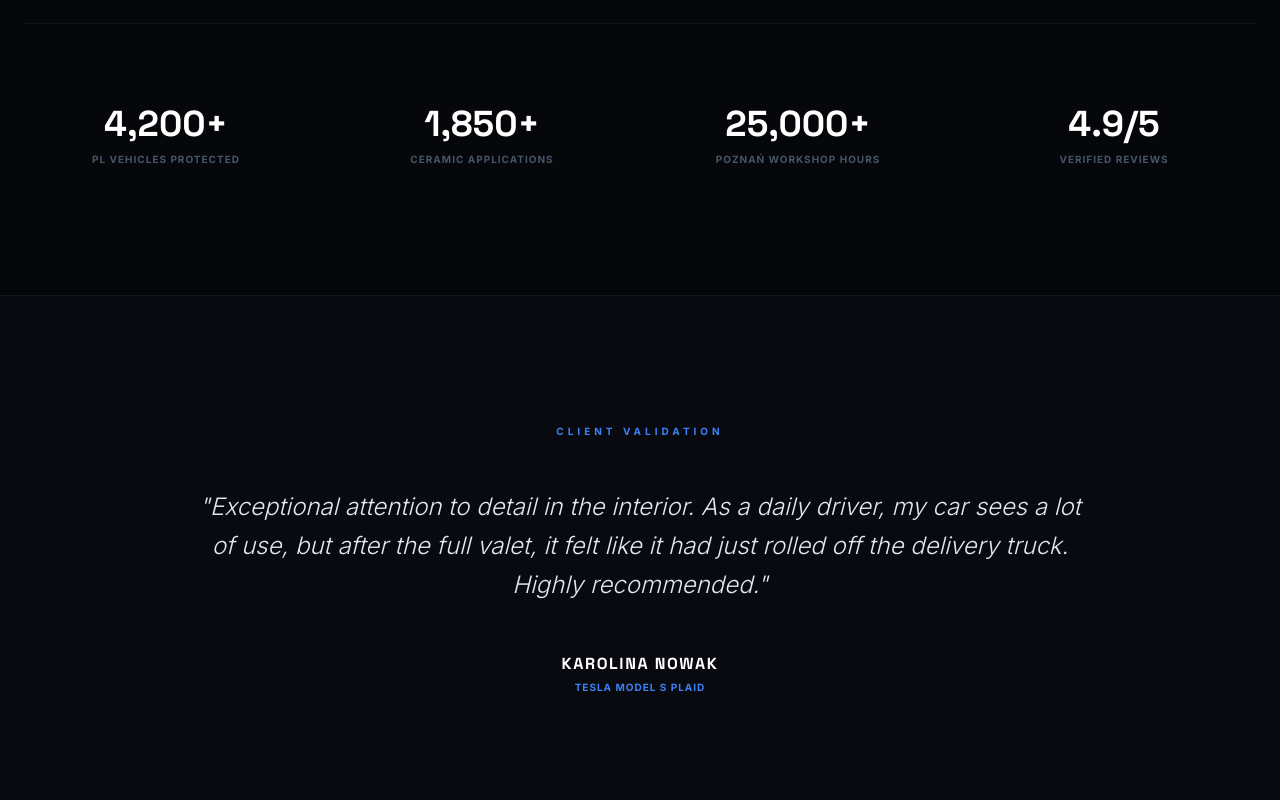
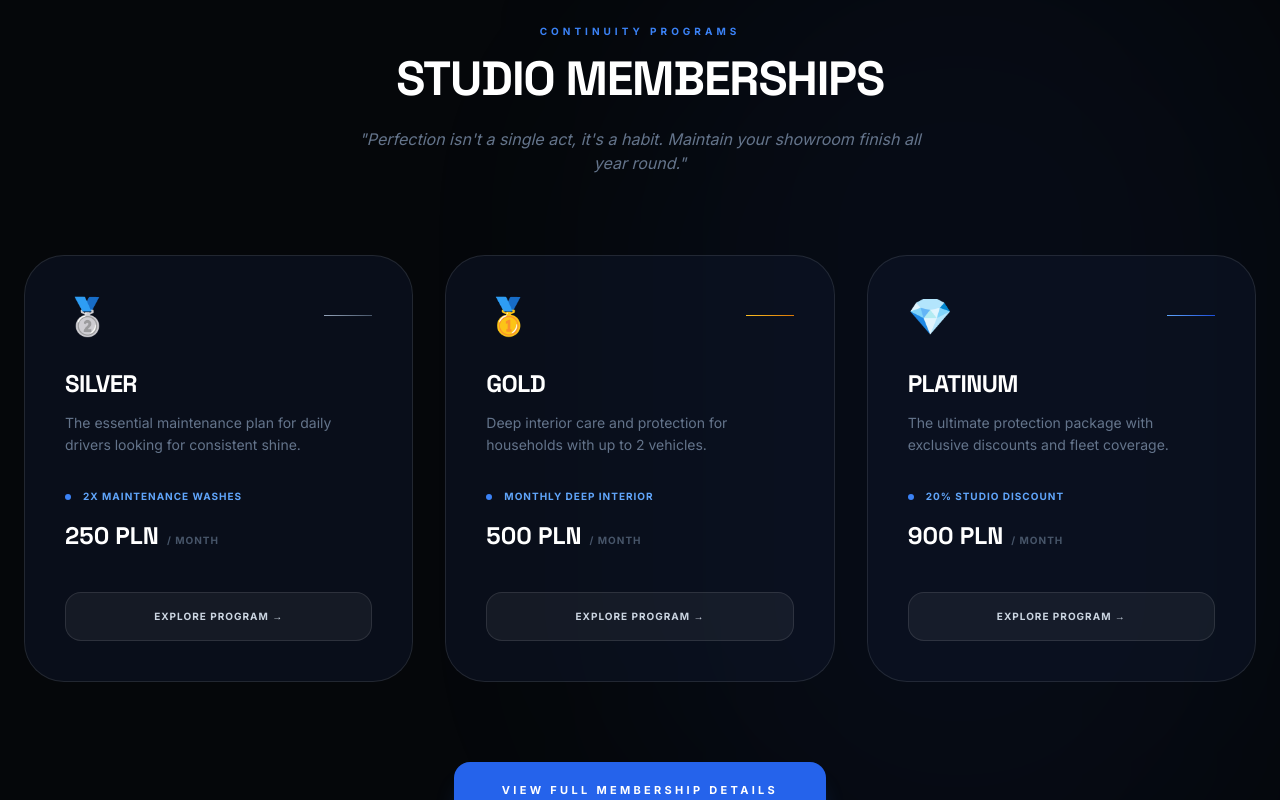
Before and after one commit to contactcardetailingpl-bit/cardetailing, a React (Vite) app: page / in a window 1280 px wide. Shown: the part 1800-2600 px from the top of the page. Built offline with nearby package versions, Linux system fonts and the light colour scheme.

Commit message:
feat: Introduce subscription tiers and improve navigation
Adds subscription tier information to the Home page and enhances the navigation menu with scrollable content and better structure.

```diff
--- a/components/Home.tsx
+++ b/components/Home.tsx
@@ -1,3 +1,4 @@
+
 import React, { useState, useEffect } from 'react';
 import { ViewMode, HomepageContent } from '../types';
 
@@ -28,6 +29,33 @@ const reviews = [
     text: "The AI Advisor helped me choose the right leather protection for my Silverstone interior. The results of the conditioning treatment are fantastic—the leather is supple and smells factory-fresh.",
     rating: 5,
     service: "Interior Restoration"
+  }
+];
+
+const homeTiers = [
+  {
+    name: 'Silver',
+    icon: '🥈',
+    desc: 'The essential maintenance plan for daily drivers looking for consistent shine.',
+    price: '250 PLN',
+    color: 'from-slate-400 to-slate-600',
+    benefit: '2x Maintenance Washes'
+  },
+  {
+    name: 'Gold',
+    icon: '🥇',
+    desc: 'Deep interior care and protection for households with up to 2 vehicles.',
+    price: '500 PLN',
+    color: 'from-amber-400 to-amber-600',
+    benefit: 'Monthly Deep Interior'
+  },
+  {
+    name: 'Platinum',
+    icon: '💎',
+    desc: 'The ultimate protection package with exclusive discounts and fleet coverage.',
+    price: '900 PLN',
+    color: 'from-blue-400 to-blue-700',
+    benefit: '20% Studio Discount'
   }
 ];
 
@@ -116,8 +144,60 @@ const Home: React.FC<HomeProps> = ({ content, onNavigate, onStartTour }) => {
         </div>
       </section>
 
+      {/* New Membership Section */}
+      <section className="px-6 py-32 bg-[#05070a] border-y border-white/5 relative overflow-hidden">
+        <div className="absolute top-0 right-0 w-1/2 h-full bg-blue-600/5 blur-[120px] rounded-full pointer-events-none"></div>
+        <div className="max-w-7xl mx-auto relative z-10">
+          <div className="text-center mb-20">
+            <span className="text-blue-500 font-bold text-[10px] uppercase tracking-[0.4em] mb-4 block">Continuity Programs</span>
+            <h2 className="text-5xl font-display font-bold text-white uppercase tracking-tight mb-6">Studio Memberships</h2>
+            <p className="text-slate-500 max-w-xl mx-auto italic">
+              "Perfection isn't a single act, it's a habit. Maintain your showroom finish all year round."
+            </p>
+          </div>
+
+          <div className="grid grid-cols-1 md:grid-cols-3 gap-8">
+            {homeTiers.map((tier, idx) => (
+              <div key={idx} className="bg-slate-900/50 border border-white/10 rounded-[2.5rem] p-10 flex flex-col hover:border-blue-500/30 transition-all duration-500 group">
+                <div className="flex items-center justify-between mb-8">
+                  <span className="text-4xl">{tier.icon}</span>
+                  <div className={`h-[1px] w-12 bg-gradient-to-r ${tier.color}`}></div>
+                </div>
+                <h3 className="text-2xl font-display font-bold text-white uppercase tracking-tight mb-3">{tier.name}</h3>
+                <p className="text-slate-500 text-sm leading-relaxed mb-8 flex-1">{tier.desc}</p>
+                <div className="space-y-4 mb-10">
+                  <div className="flex items-center gap-3 text-[10px] font-bold text-blue-400 uppercase tracking-widest">
+                    <span className="w-1.5 h-1.5 rounded-full bg-blue-500"></span>
+                    {tier.benefit}
+                  </div>
+                  <div className="flex items-baseline gap-2">
+                    <span className="text-2xl font-display font-bold text-white">{tier.price}</span>
+                    <span className="text-[10px] font-bold text-slate-600 uppercase tracking-widest">/ month</span>
+                  </div>
+                </div>
+                <button
+                  onClick={() => onNavigate(ViewMode.MEMBERSHIP)}
+                  className="w-full py-4 bg-white/5 hover:bg-blue-600 border border-white/10 hover:border-blue-500 text-slate-300 hover:text-white rounded-2xl font-bold uppercase tracking-widest text-[10px] transition-all group-hover:shadow-lg group-hover:shadow-blue-500/10"
+                >
+                  Explore Program →
+                </button>
+              </div>
+            ))}
+          </div>
+
+          <div className="mt-20 text-center">
+            <button
+              onClick={() => onNavigate(ViewMode.MEMBERSHIP)}
+              className="px-12 py-5 bg-blue-600 hover:bg-blue-500 text-white rounded-2xl font-bold uppercase tracking-[0.3em] text-[11px] transition-all shadow-xl shadow-blue-500/20"
+            >
+              View Full Membership Details
+            </button>
+          </div>
+        </div>
+      </section>
+
       <section className="px-6 py-32 bg-[#05070a]">
-        <div className="max-w-7xl mx-auto border-t border-white/5 pt-20">
+        <div className="max-w-7xl mx-auto pt-20">
           <div className="grid grid-cols-2 md:grid-cols-4 gap-8 text-center">
             {content.stats.map((stat, i) => (
               <div key={i}>
--- a/components/Navigation.tsx
+++ b/components/Navigation.tsx
@@ -113,12 +113,12 @@ const Navigation: React.FC<NavigationProps> = ({ currentView, onViewChange, sele
             </button>
 
             {isOpen && (
-              <div className="absolute right-0 mt-4 w-72 bg-[#080a0f]/95 backdrop-blur-2xl border border-white/10 rounded-[2rem] overflow-hidden shadow-[0_20px_50px_rgba(0,0,0,0.5)] animate-in slide-in-from-top-4 fade-in duration-300">
-                <div className="p-4 border-b border-white/5 bg-white/5">
+              <div className="absolute right-0 mt-4 w-72 bg-[#080a0f]/95 backdrop-blur-2xl border border-white/10 rounded-[2rem] shadow-[0_20px_50px_rgba(0,0,0,0.5)] animate-in slide-in-from-top-4 fade-in duration-300 overflow-hidden flex flex-col max-h-[calc(100vh-120px)]">
+                <div className="p-4 border-b border-white/5 bg-white/5 flex-shrink-0">
                   <p className="text-[9px] font-bold text-slate-500 uppercase tracking-[0.2em] px-4">Studio Concierge</p>
                 </div>
 
-                <div className="p-2 space-y-1">
+                <div className="flex-1 overflow-y-auto p-2 space-y-1 custom-scrollbar">
                   {member && (
                     <button
                       onClick={() => handleNavigate(ViewMode.MEMBER_PORTAL)}
@@ -173,7 +173,7 @@ const Navigation: React.FC<NavigationProps> = ({ currentView, onViewChange, sele
                   </button>
                 </div>
 
-                <div className="p-6 bg-white/5 flex flex-col gap-4">
+                <div className="p-6 bg-white/5 flex flex-col gap-4 flex-shrink-0">
                   <div className="flex justify-between items-center text-[8px] font-bold text-slate-600 uppercase tracking-widest">
                     <span>Poznań Studio</span>
                     <span className="flex items-center gap-1">
```
